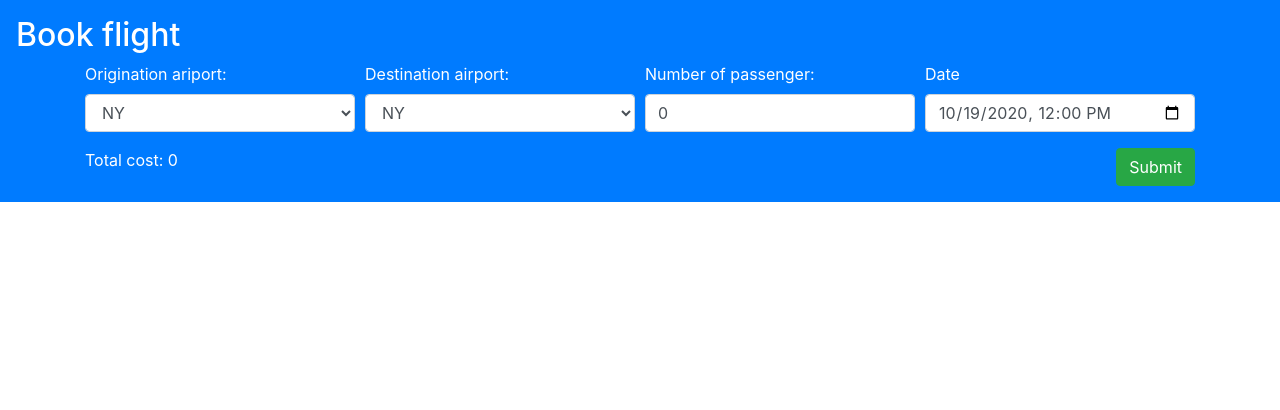
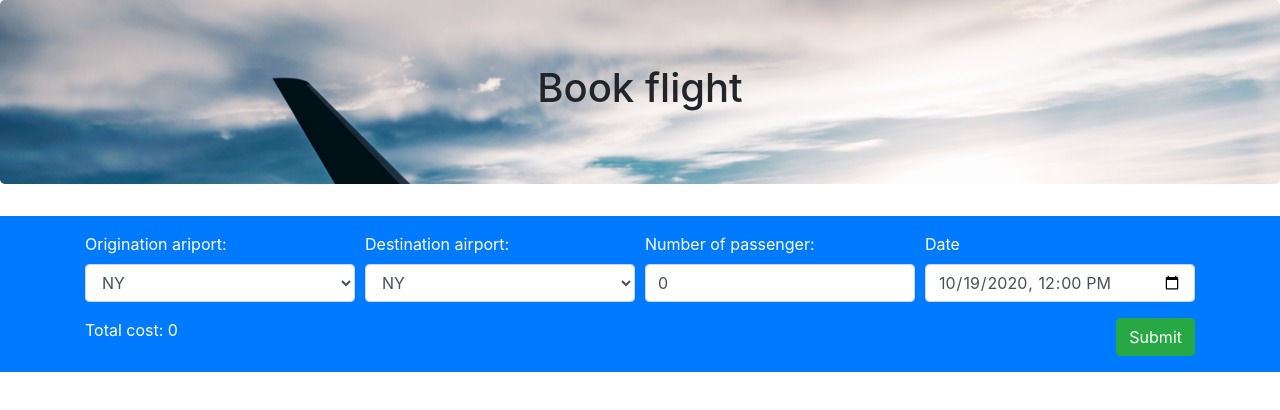
Before and after one commit to liangyang321/web-application, an Angular app: page / in a window 1280 px wide. Shown: the top 410 px of the page. Built offline with nearby package versions, Linux system fonts and the light colour scheme.

Commit message:
background img

```diff
--- a/src/app/app.component.css
+++ b/src/app/app.component.css
@@ -0,0 +1,4 @@
+.jumbotron {
+  background-image: url("./air-port/book_flight_pic.jpg");
+  background-size: cover;
+}
--- a/src/app/app.component.html
+++ b/src/app/app.component.html
@@ -1,8 +1,10 @@
+<div>
+
+<div class = "jumbotron text-center">
+  <h1>Book flight</h1>
+</div>
 <div class = "container" class ="p-3 mb-2 bg-primary text-white">
-  <h2>Book flight</h2>
+  <app-air-port></app-air-port>
+</div>
 
-<app-air-port></app-air-port>
 </div>
-<div class = "container">
-  <!-- <img src="./air-port/book_flight_pic.jpg" alt="flights"> -->
-</div>
```
Also changed, not shown: src/app/air-port/book_flight_pic.jpg (added).
